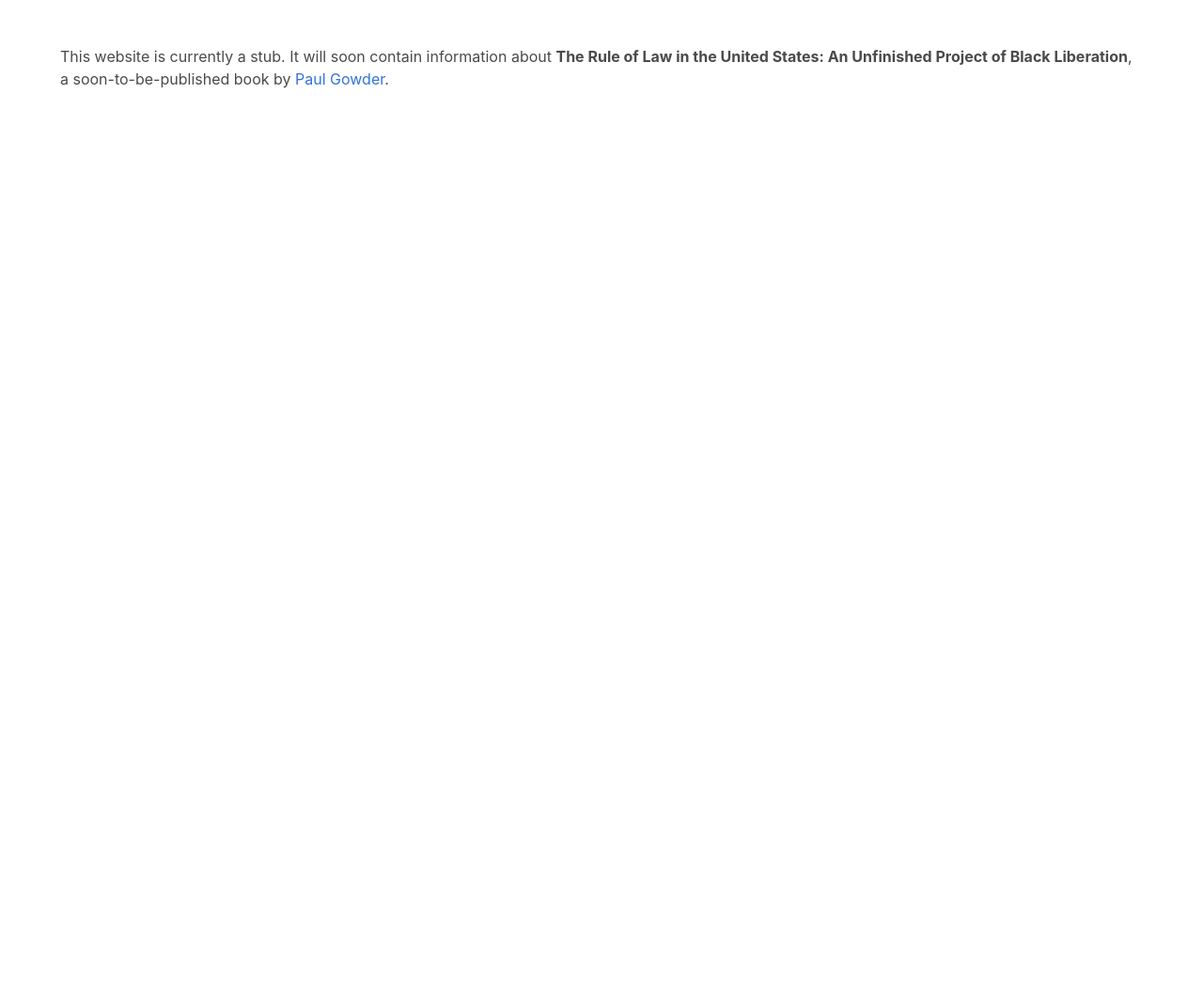
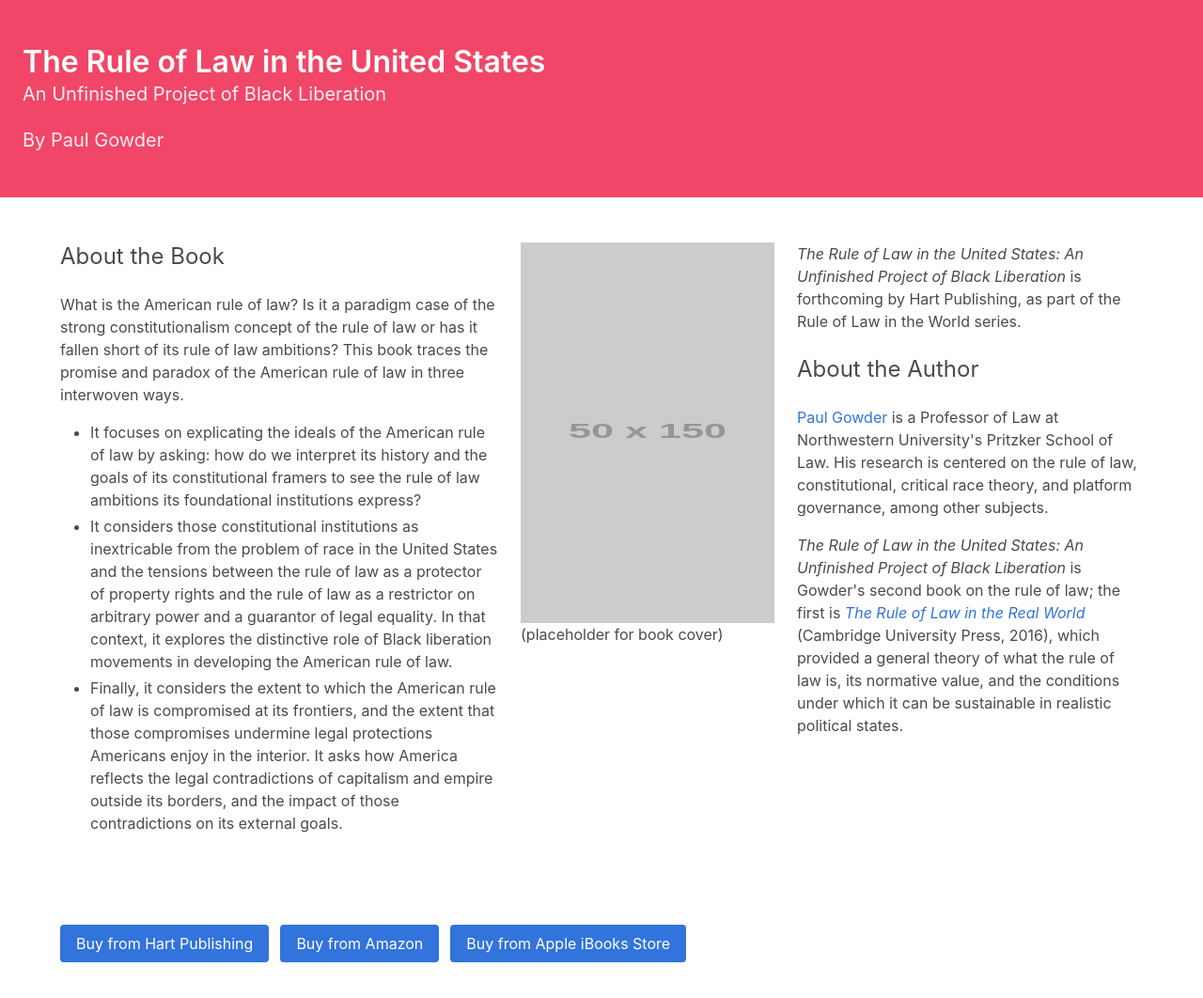
Before and after one commit to paultopia/rolusa_website, a plain HTML site: page index.html in a window 1280 px wide. Shown: the whole page at 94% size. Before the commit the page ends 800 px from the top, so only its background shows below. Drawn offline with Linux system fonts and the light colour scheme; placeholder pictures from the web are drawn by us.

Commit message:
basic layout and content

```diff
--- a/index.html
+++ b/index.html
@@ -10,11 +10,86 @@
 
   <body>
 
+<section class="hero is-danger">
+  <div class="hero-body">
+    <p class="title">
+     The Rule of Law in the United States
+    </p>
+    <p class="subtitle">
+      An Unfinished Project of Black Liberation
+    </p>
+    <p class="subtitle">
+      By Paul Gowder
+    </p>
+  </div>
+</section>
+
+<section class="section">
+      <div class="container">
+
+
+  <div class="columns">
+    <div class="column is-5">
+      <p class="subtitle is-4">
+	About the Book</p>
+      <div class="content">
+    <p>What is the American rule of law? Is it a paradigm case of the strong constitutionalism concept of the rule of law or has it fallen short of its rule of law ambitions? This book traces the promise and paradox of the American rule of law in three interwoven ways.</p>
+
+<ul>
+<li>It focuses on explicating the ideals of the American rule of law by asking: how do we interpret its history and the goals of its constitutional framers to see the rule of law ambitions its foundational institutions express?</li>
+
+<li>It considers those constitutional institutions as inextricable from the problem of race in the United States and the tensions between the rule of law as a protector of property rights and the rule of law as a restrictor on arbitrary power and a guarantor of legal equality. In that context, it explores the distinctive role of Black liberation movements in developing the American rule of law.</li>
+
+<li>Finally, it considers the extent to which the American rule of law is compromised at its frontiers, and the extent that those compromises undermine legal protections Americans enjoy in the interior. It asks how America reflects the legal contradictions of capitalism and empire outside its borders, and the impact of those contradictions on its external goals.</li>
+</ul>
+</div>
+  </div>
+  <div class="column is-3">
+    <figure class="image is-2by3">
+      <img src="https://via.placeholder.com/50x150">
+    </figure>
+    (placeholder for book cover)
+  </div>
+  <div class="column is-4">
+
+      	      <p class="mb-5"><i>The Rule of Law in the United States:
+		  An Unfinished Project of Black Liberation</i> is forthcoming by Hart Publishing, as part of the Rule of Law in the World series.</p>
+
+	    <p class="subtitle is-4">About the Author</p>
+            <div class="content">
+	      <p><a href="https://gowder.io">Paul Gowder</a> is a Professor of Law at Northwestern University's Pritzker School of Law. His research is centered on the rule of law, constitutional, critical race theory, and platform governance, among other subjects.</p>
+
+	      <p><i>The Rule of Law in the United States:
+	An Unfinished Project of Black Liberation</i> is Gowder's second book on the rule of law; the first is <i><a href="https://rulelaw.net">The Rule of Law in the Real World</a></i> (Cambridge University Press, 2016), which provided a general theory of what the rule of law is, its normative value, and the conditions under which it can be sustainable in realistic political states.</p>
+    </div>
+  </div>
+  </div>
+   </div>
+  </div>
+</section>
+
+
   <section class="section">
     <div class="container">
-      <p>This website is currently a stub.  It will soon contain information about <b>The Rule of Law in the United States:
-	  An Unfinished Project of Black Liberation</b>, a soon-to-be-published book by <a href="https://gowder.io">Paul Gowder</a>.
-      </p>
+
+<div class="field is-grouped">
+  <p class="control">
+    <button class="button is-link">
+      Buy from Hart Publishing
+    </button>
+  </p>
+  <p class="control">
+    <button class="button is-link">
+      Buy from Amazon
+    </button>
+  </p>
+  <p class="control">
+    <button class="button is-link">
+      Buy from Apple iBooks Store
+    </button>
+  </p>
+</div>
+
     </div>
     <section>
 
```
